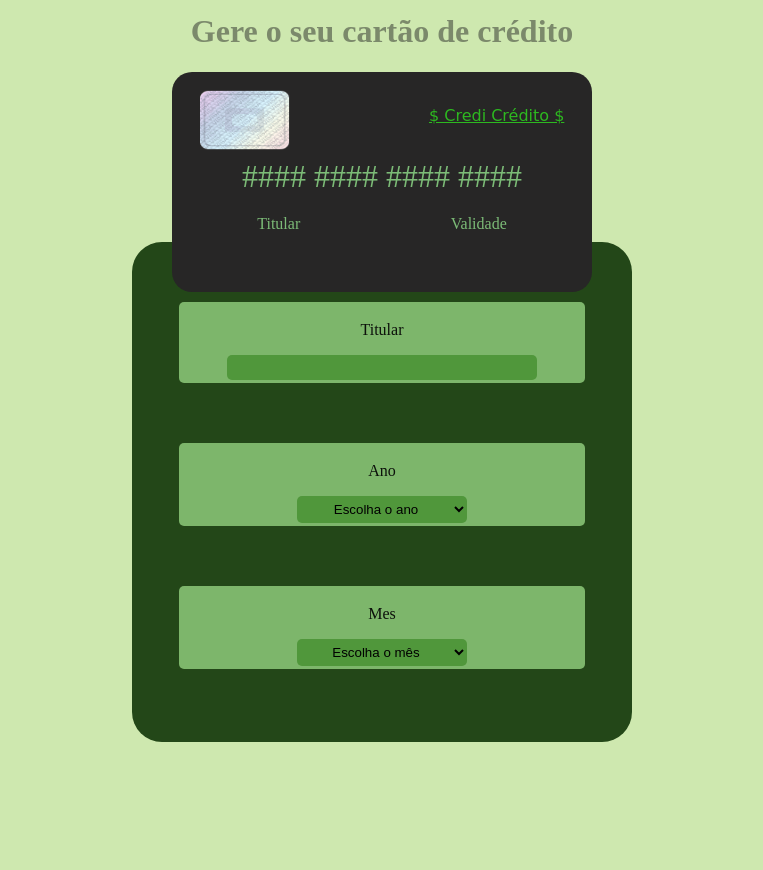
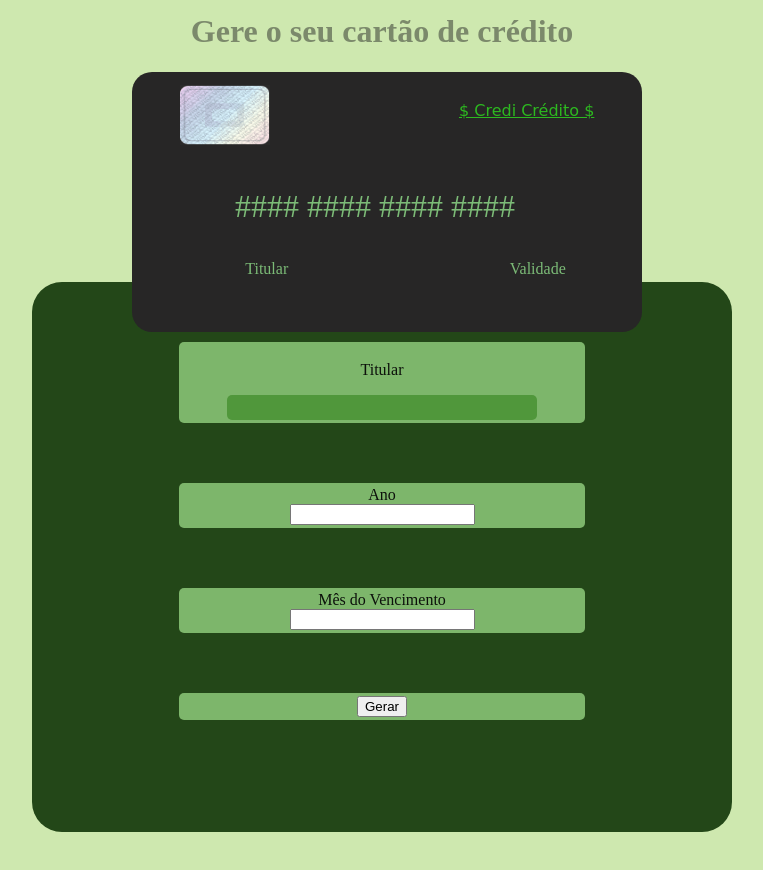
Before and after one commit to debora-sl/formulario_de_cartao_de_credito, a plain HTML site: page index.html in a window 1280 px wide. Shown: the whole page, without its empty margins (258-1021 px from the left). Before the commit the page ends 800 px from the top, so only its background shows below. Drawn offline with Linux system fonts and the light colour scheme.

Commit message:
Finalizando o projeto

```diff
--- a/css/cartao-de-credito.css
+++ b/css/cartao-de-credito.css
@@ -3,11 +3,11 @@
     border-radius: 20px;
     display: flex;
     flex-direction: column;
-    height: 200px;
-    margin-left: 40px;
-    padding: 10px;
+    height: 250px;
+    margin-left: 100px;
+    padding: 5px;
     position: relative; /* colocando o elemento cartão na frente da div do formulário */
-    width: 400px;
+    width: 500px;
 }
 
 .cartao-de-credito__cabecalho{
@@ -35,16 +35,51 @@
     font-size: 2em;
     justify-content: center;
     margin-left: 60px;
-    padding: 5x;
+    padding: 3px;
     text-align: center;
     width: 70%;
 }
 
 .cartao-de-credito__corpo__rodape{
-
     color: #7cbb77;
     display: flex;
+    flex-direction: row;
     justify-content: space-around;
-    margin-top: 20px;
+    text-align: center;
 
 }
+
+.cartao-de-credito__rodape__titular{
+    color: #2db820;
+}
+
+.cartao-de-credito__rodape__validade{
+    display: flex;
+    flex-direction: row;
+    justify-content: space-between;
+    text-align: center;
+}
+
+.cartao-de-credito__rodape__titulo-validade{
+    height: 5px;
+    margin-left: 5px;
+}
+
+.cartao-de-credito__rodape__ano{
+
+    color: #2db820;
+    margin-left: -55px;
+    margin-top: 25px;
+    padding: 3px;
+    text-align: center;
+}
+
+.cartao-de-credito__rodape__mes{
+
+    color: #2db820;
+    margin-left: 1px;
+    margin-right: 5px;
+    margin-top: 25px;
+    padding: 3px;
+    text-align: center;
+}
--- a/css/formulario.css
+++ b/css/formulario.css
@@ -4,9 +4,9 @@
     border-radius: 30px;
     display: flex;
     flex-direction: column;
-    height: 500px;
+    height: 550px;
     margin-top: -50px;
-    width: 500px;
+    width: 700px;
 }
 
 .formulario__div{
--- a/index.html
+++ b/index.html
@@ -22,47 +22,37 @@
                 <p class="cartao-de-credito__cabecalho__logo"> $ Credi Crédito $</p>
             </div>
             <div class="cartao-de-credito__corpo__numeracao">
-                <label for="titular">#### #### #### ####</label>
+                <p data-cartao-numero>#### #### #### ####</p>
             </div>
             <div class="cartao-de-credito__corpo__rodape">
-                <label for="">Titular</label>
-                <label for="">Validade</label>
+                <label for="titular">Titular
+                    <p class="cartao-de-credito__rodape__titular" data-cartao-titular></p>
+                </label>
+
+                <div class="cartao-de-credito__rodape__validade">
+                    <label for="" class="cartao-de-credito__rodape__titulo-validade">Validade</label>
+                        <p data-cartao-titular class="cartao-de-credito__rodape__ano" data-cartao-ano></p>
+                        <p data-cartao-titular class="cartao-de-credito__rodape__mes" data-cartao-mes></p>
+                </div>
             </div>
         </div>
 
-        <form action="" class="formulario">
+        <form action="" class="formulario" data-formulario>
             <div class="formulario__div">
                 <p class="formulario__titulo">Titular</p>
-                <input type="text" name="titular" id="titular" class="formulario__input">
+                <input type="text" name="titular" id="titular" class="formulario__input" data-formulario-titular>
             </div>
             <div class="formulario__div">
-                <p class="formulario__titulo">Ano</p>
-                <select name="ano" id="" required="required" class="formulario__opcoes">
-                    <option value="" class="formulario__opcoes__conteudo">Escolha o ano</option>
-                    <option value="2024" class="formulario__opcoes__conteudo">2024</option>
-                    <option value="2025" class="formulario__opcoes__conteudo">2025</option>
-                    <option value="2026" class="formulario__opcoes__conteudo">2026</option>
-                    <option value="2027" class="formulario__opcoes__conteudo">2027</option>
-                    <option value="2028" class="formulario__opcoes__conteudo">2028</option>
-                </select>
+                <label for="" class="formulario__titulo" >Ano</label>
+                <input type="text" data-formulario-ano>
             </div>
             <div class="formulario__div">
-                <p class="formulario__titulo">Mes</p>
-                <select name="ano" id="" required="required" class="formulario__opcoes">
-                    <option value="" class="formulario__opcoes__conteudo">Escolha o mês</option>
-                    <option value="janeiro" class="formulario__opcoes__conteudo">Janeiro</option>
-                    <option value="fevereiro" class="formulario__opcoes__conteudo">Fevereiro</option>
-                    <option value="marco" class="formulario__opcoes__conteudo">Março</option>
-                    <option value="abril" class="formulario__opcoes__conteudo">Abril</option>
-                    <option value="maio" class="formulario__opcoes__conteudo">Maio</option>
-                    <option value="junho" class="formulario__opcoes__conteudo">Junho</option>
-                    <option value="julho" class="formulario__opcoes__conteudo">Julho</option>
-                    <option value="agosto" class="formulario__opcoes__conteudo">Agosto</option>
-                    <option value="setembro" class="formulario__opcoes__conteudo">Setembro</option>
-                    <option value="outubro" class="formulario__opcoes__conteudo">Outubro</option>
-                    <option value="novembro" class="formulario__opcoes__conteudo">Novembro</option>
-                    <option value="dezembro" class="formulario__opcoes__conteudo">Dezembro</option>
-                </select>
+                <label for="" class="formulario__titulo">Mês do Vencimento</label>
+                <input type="text" data-formulario-mes>
+            </div>
+
+            <div class="formulario__div">
+                <input type="submit" value="Gerar">
             </div>
 
         </form>
--- a/main.js
+++ b/main.js
@@ -1 +1,30 @@
 console.log("main.js conectado");
+
+
+
+const formulario = document.querySelector('[data-formulario]');
+
+formulario.addEventListener("submit", (evento)=>{
+    evento.preventDefault();
+
+    //pegando a numeracao do cartao
+    const numeroCartao = document.querySelector('[data-cartao-numero]');
+    console.log(Math.random() * 16);
+
+    //pegando o titular no cartao
+    var titular = document.querySelector('[data-cartao-titular]');
+    const inputTitular = document.querySelector('[data-formulario-titular]');
+    titular.innerHTML = inputTitular.value;
+
+    //pegando o ano
+    var ano = document.querySelector('[data-cartao-ano]');
+    const inputAno = document.querySelector('[data-formulario-ano]');
+    ano.innerHTML = inputAno.value;
+
+    //pegando o mês
+    var mes = document.querySelector('[data-cartao-mes]');
+    const inputMes = document.querySelector('[data-formulario-mes]');
+    mes.innerHTML = inputMes.value;
+
+
+});
```
